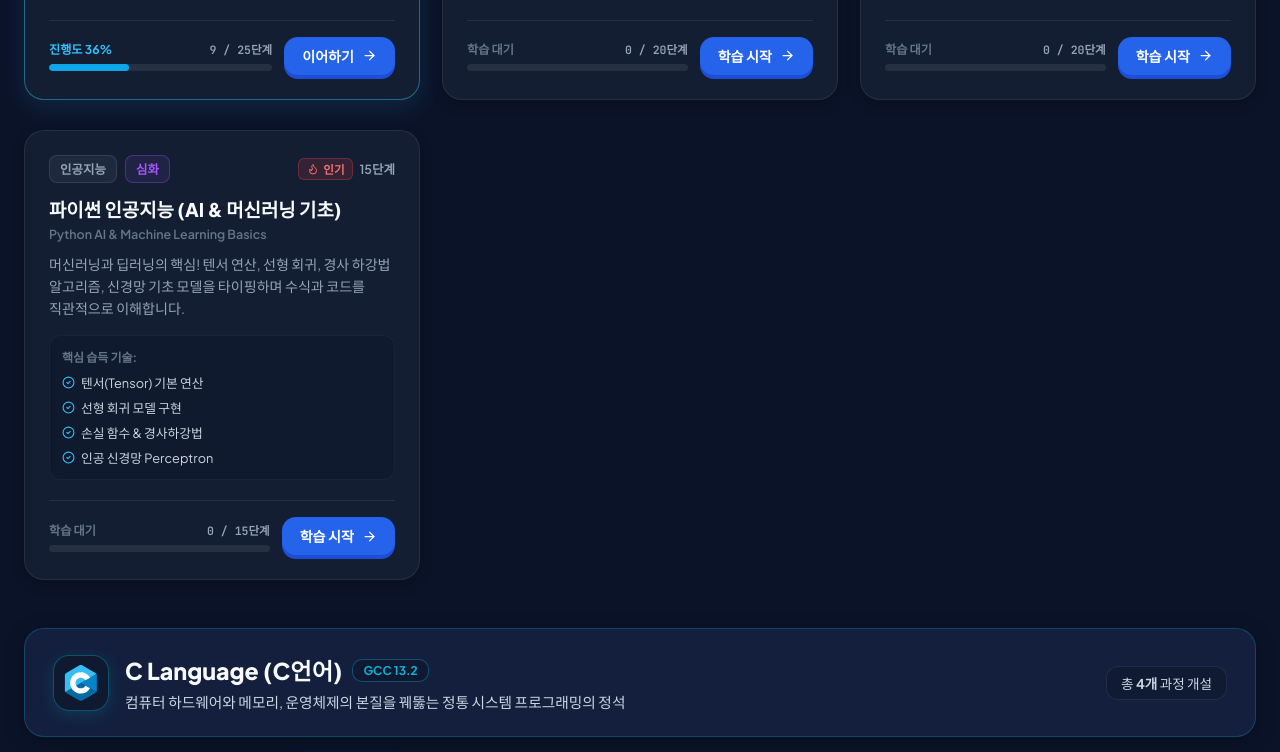
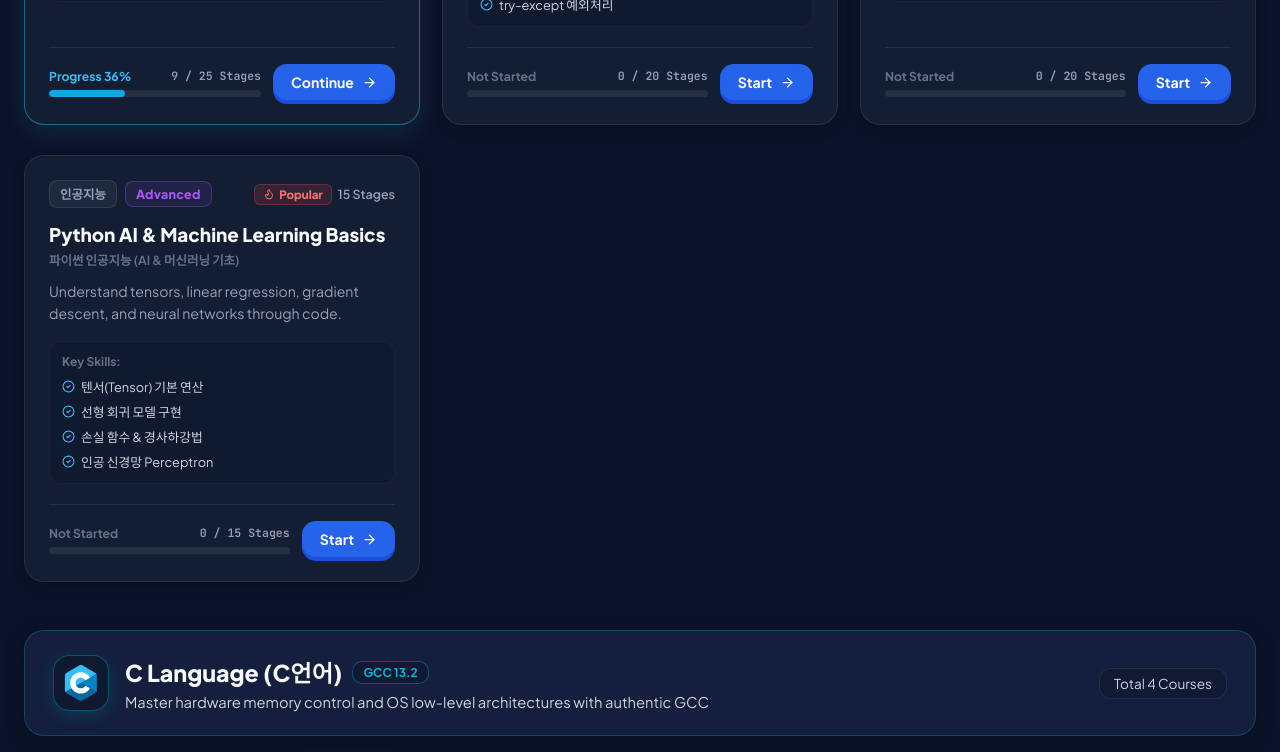
Before and after one commit to iurazilland/TypingCodeV2, a Next.js app: page /languages in a window 1280 px wide. Shown: the part 1080-1832 px from the top of the page. Built offline with nearby package versions, Linux system fonts and the light colour scheme.

Commit message:
feat(i18n): enable Korean/English language switching in language curriculum page

```diff
--- a/src/app/languages/page.tsx
+++ b/src/app/languages/page.tsx
@@ -19,8 +19,12 @@ import {
 } from 'lucide-react';
 import { CURRICULUM_TRACKS, LanguageTrack, CourseModule, DIFFICULTY_COLORS, DIFFICULTY_ORDER } from '@/lib/curriculum';
 import LanguageIcon from '@/components/LanguageIcon';
+import { useLanguage } from '@/lib/LanguageContext';
 
 export default function LanguagesPage() {
+  const { language } = useLanguage();
+  const isEn = language === 'en';
+
   const [selectedTrackId, setSelectedTrackId] = useState<string>('all');
   const [hoveredTrackId, setHoveredTrackId] = useState<string | null>(null);
   const [searchQuery, setSearchQuery] = useState<string>('');
@@ -80,6 +84,13 @@ export default function LanguagesPage() {
   }, [selectedTrackId, searchQuery, selectedDifficulty]);
 
   const difficultyOptions = ['all', '입문', '중급', '심화'];
+  const getDifficultyLabel = (diff: string) => {
+    if (diff === 'all') return isEn ? 'All Levels' : '전체 난이도';
+    if (diff === '입문') return isEn ? 'Beginner' : '입문';
+    if (diff === '중급') return isEn ? 'Intermediate' : '중급';
+    if (diff === '심화') return isEn ? 'Advanced' : '심화';
+    return diff;
+  };
 
   return (
     <div style={{ maxWidth: '1320px', margin: '0 auto', padding: '40px 24px 100px' }}>
@@ -111,7 +122,7 @@ export default function LanguagesPage() {
           letterSpacing: '-0.02em',
           lineHeight: 1.2
         }}>
-          언어별 정규 학습과정
+          {isEn ? 'Official Curriculum & Learning Tracks' : '언어별 정규 학습과정'}
         </h1>
 
         <p style={{
@@ -121,8 +132,17 @@ export default function LanguagesPage() {
           margin: '0 auto 24px',
           lineHeight: 1.6
         }}>
-          파이썬, C언어, 웹(HTML/CSS), 자바스크립트, 자바, SQL까지 —<br />
-          지루한 이론 주입 대신 <strong>직접 코드를 타이핑하며 실행하는</strong> 단계별 실전 커리큘럼입니다.
+          {isEn ? (
+            <>
+              From Python, C, Web (HTML/CSS), JavaScript, Java, to SQL —<br />
+              An interactive, hands-on curriculum where code <strong>comes alive as you type and execute</strong>.
+            </>
+          ) : (
+            <>
+              파이썬, C언어, 웹(HTML/CSS), 자바스크립트, 자바, SQL까지 —<br />
+              지루한 이론 주입 대신 <strong>직접 코드를 타이핑하며 실행하는</strong> 단계별 실전 커리큘럼입니다.
+            </>
+          )}
         </p>
 
         {/* Aggregate Stats Badges */}
@@ -142,17 +162,17 @@ export default function LanguagesPage() {
         }}>
           <div style={{ display: 'flex', alignItems: 'center', gap: '6px' }}>
             <Layers size={16} color="#38bdf8" />
-            <span><strong>{stats.totalTracks}개</strong> 언어 트랙</span>
+            <span><strong>{stats.totalTracks}</strong> {isEn ? 'Tracks' : '개 언어 트랙'}</span>
           </div>
           <span style={{ color: 'rgba(255, 255, 255, 0.2)' }}>•</span>
           <div style={{ display: 'flex', alignItems: 'center', gap: '6px' }}>
             <BookOpen size={16} color="#10b981" />
-            <span><strong>{stats.totalModules}개</strong> 전문 코스</span>
+            <span><strong>{stats.totalModules}</strong> {isEn ? 'Courses' : '개 전문 코스'}</span>
           </div>
           <span style={{ color: 'rgba(255, 255, 255, 0.2)' }}>•</span>
           <div style={{ display: 'flex', alignItems: 'center', gap: '6px' }}>
             <Sparkles size={16} color="#f59e0b" />
-            <span><strong>{stats.totalLevels}+개</strong> 실전 타자 단계</span>
+            <span><strong>{stats.totalLevels}+</strong> {isEn ? 'Stages' : '개 실전 타자 단계'}</span>
           </div>
         </div>
       </div>
@@ -224,7 +244,7 @@ export default function LanguagesPage() {
                   pointerEvents: 'none',
                 }}>
                   <span style={{ fontWeight: 800, fontSize: '0.9rem', color: '#ffffff' }}>
-                    전체
+                    {isEn ? 'All' : '전체'}
                   </span>
                   <span style={{
                     fontSize: '0.72rem',
@@ -289,7 +309,7 @@ export default function LanguagesPage() {
                   pointerEvents: 'none',
                 }}>
                   <span style={{ fontWeight: 800, fontSize: '0.9rem', color: '#ffffff' }}>
-                    {track.name.split(' ')[0]}
+                    {isEn ? track.id.toUpperCase() : track.name.split(' ')[0]}
                   </span>
                   <span style={{
                     fontSize: '0.72rem',
@@ -333,7 +353,7 @@ export default function LanguagesPage() {
             />
             <input
               type="text"
-              placeholder="코스명, 세부 주제, 기술 키워드 검색 (예: 포인터, Flexbox, 머신러닝, SQL...)"
+              placeholder={isEn ? "Search courses, topics, keywords (e.g. pointer, Flexbox, machine learning, SQL...)" : "코스명, 세부 주제, 기술 키워드 검색 (예: 포인터, Flexbox, 머신러닝, SQL...)"}
               value={searchQuery}
               onChange={(e) => setSearchQuery(e.target.value)}
               style={{
@@ -366,7 +386,9 @@ export default function LanguagesPage() {
 
           {/* Difficulty Filter Pills */}
           <div style={{ display: 'flex', alignItems: 'center', gap: '6px', flexWrap: 'wrap' }}>
-            <span style={{ fontSize: '0.82rem', color: '#64748b', marginRight: '4px', fontWeight: 600 }}>난이도:</span>
+            <span style={{ fontSize: '0.82rem', color: '#64748b', marginRight: '4px', fontWeight: 600 }}>
+              {isEn ? 'Difficulty:' : '난이도:'}
+            </span>
             {difficultyOptions.map((diff) => (
               <button
                 key={diff}
@@ -382,7 +404,7 @@ export default function LanguagesPage() {
                   transition: 'all 0.15s ease',
                 }}
               >
-                {diff === 'all' ? '전체 난이도' : diff}
+                {getDifficultyLabel(diff)}
               </button>
             ))}
           </div>
@@ -399,10 +421,10 @@ export default function LanguagesPage() {
           border: '1px solid var(--border-subtle, rgba(255, 255, 255, 0.08))',
         }}>
           <p style={{ fontSize: '1.2rem', color: '#f8fafc', marginBottom: '8px', fontWeight: 700 }}>
-            검색 결과와 일치하는 코스가 없습니다.
+            {isEn ? 'No matching courses found.' : '검색 결과와 일치하는 코스가 없습니다.'}
           </p>
           <p style={{ fontSize: '0.95rem', color: '#94a3b8', marginBottom: '20px' }}>
-            다른 검색어를 입력하시거나 필터를 초기화해 보세요.
+            {isEn ? 'Try searching with different keywords or reset your filters.' : '다른 검색어를 입력하시거나 필터를 초기화해 보세요.'}
           </p>
           <button
             onClick={() => {
@@ -413,7 +435,7 @@ export default function LanguagesPage() {
             className="tactile-btn tactile-btn-primary"
             style={{ padding: '10px 20px', fontSize: '0.9rem' }}
           >
-            <span>모든 과정 전체보기</span>
+            <span>{isEn ? 'View All Courses' : '모든 과정 전체보기'}</span>
           </button>
         </div>
       ) : (
@@ -466,7 +488,7 @@ export default function LanguagesPage() {
                       </span>
                     </div>
                     <p style={{ color: '#cbd5e1', fontSize: '0.92rem', marginTop: '4px' }}>
-                      {track.tagline_ko}
+                      {isEn ? track.tagline_en : track.tagline_ko}
                     </p>
                   </div>
                 </div>
@@ -482,7 +504,7 @@ export default function LanguagesPage() {
                   fontSize: '0.85rem',
                   color: '#cbd5e1',
                 }}>
-                  <span>총 <strong>{track.modules.length}개</strong> 과정 개설</span>
+                  <span>{isEn ? `Total ${track.modules.length} Courses` : <>총 <strong>{track.modules.length}개</strong> 과정 개설</>}</span>
                 </div>
               </div>
 
@@ -548,7 +570,7 @@ export default function LanguagesPage() {
                             gap: '4px',
                             whiteSpace: 'nowrap',
                           }}>
-                            <span>🔥 학습 진행 중</span>
+                            <span>🔥 {isEn ? 'In Progress' : '학습 진행 중'}</span>
                           </div>
                         )}
 
@@ -589,7 +611,7 @@ export default function LanguagesPage() {
                                 display: 'inline-flex',
                                 alignItems: 'center',
                               }}>
-                                {module.difficulty}
+                                {getDifficultyLabel(module.difficulty)}
                               </span>
                             </div>
 
@@ -609,7 +631,7 @@ export default function LanguagesPage() {
                                   border: '1px solid rgba(239, 68, 68, 0.3)',
                                 }}>
                                   <Flame size={12} />
-                                  인기
+                                  {isEn ? 'Popular' : '인기'}
                                 </span>
                               )}
                               <span style={{
@@ -617,7 +639,7 @@ export default function LanguagesPage() {
                                 color: '#94a3b8',
                                 fontWeight: 600,
                               }}>
-                                {module.totalLevels}단계
+                                {module.totalLevels}{isEn ? ' Stages' : '단계'}
                               </span>
                             </div>
                           </div>
@@ -630,7 +652,7 @@ export default function LanguagesPage() {
                             marginBottom: '4px',
                             lineHeight: 1.35,
                           }}>
-                            {module.title_ko}
+                            {isEn ? module.title_en : module.title_ko}
                           </h3>
                           <div style={{
                             fontSize: '0.78rem',
@@ -638,7 +660,7 @@ export default function LanguagesPage() {
                             fontWeight: 600,
                             marginBottom: '12px',
                           }}>
-                            {module.title_en}
+                            {isEn ? module.title_ko : module.title_en}
                           </div>
 
                           {/* Description */}
@@ -649,7 +671,7 @@ export default function LanguagesPage() {
                             marginBottom: '16px',
                             minHeight: '44px',
                           }}>
-                            {module.description_ko}
+                            {isEn ? module.description_en : module.description_ko}
                           </p>
 
                           {/* Key Skills Pills */}
@@ -664,7 +686,7 @@ export default function LanguagesPage() {
                             border: '1px solid rgba(255, 255, 255, 0.04)',
                           }}>
                             <div style={{ fontSize: '0.75rem', color: '#64748b', fontWeight: 700, marginBottom: '2px' }}>
-                              핵심 습득 기술:
+                              {isEn ? 'Key Skills:' : '핵심 습득 기술:'}
                             </div>
                             {module.skills.map((skill, idx) => (
                               <div
@@ -706,7 +728,9 @@ export default function LanguagesPage() {
                                 color: isStarted ? '#38bdf8' : '#64748b',
                                 fontWeight: 700,
                               }}>
-                                {isStarted ? `진행도 ${progressPercent}%` : '학습 대기'}
+                                {isStarted
+                                  ? (isEn ? `Progress ${progressPercent}%` : `진행도 ${progressPercent}%`)
+                                  : (isEn ? 'Not Started' : '학습 대기')}
                               </span>
                               <span style={{
                                 fontSize: '0.72rem',
@@ -714,7 +738,7 @@ export default function LanguagesPage() {
                                 fontWeight: 600,
                                 fontFamily: 'var(--font-mono)',
                               }}>
-                                {completedLevels} / {module.totalLevels}단계
+                                {completedLevels} / {module.totalLevels}{isEn ? ' Stages' : '단계'}
                               </span>
                             </div>
 
@@ -748,7 +772,7 @@ export default function LanguagesPage() {
                               flexShrink: 0,
                             }}
                           >
-                            <span>{isStarted ? '이어하기' : '학습 시작'}</span>
+                            <span>{isStarted ? (isEn ? 'Continue' : '이어하기') : (isEn ? 'Start' : '학습 시작')}</span>
                             <ArrowRight size={15} />
                           </Link>
                         </div>
```
